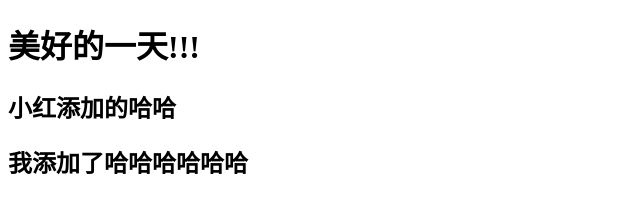
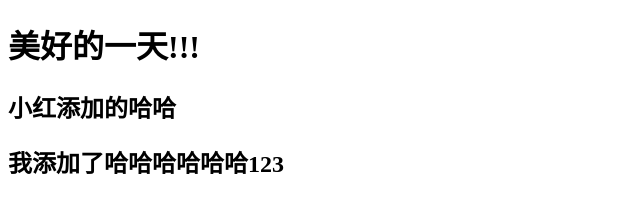
Before and after one commit to dreamZhe/test110, a plain HTML site: page index.html in a window 1280 px wide. Shown: the full height of the page, 0-640 px from the left. Drawn offline with Linux system fonts and the light colour scheme.

Commit message:
随便加了些

```diff
--- a/index.html
+++ b/index.html
@@ -11,6 +11,6 @@
 
 	<h2>小红添加的哈哈</h2>
 
-	<h2>我添加了哈哈哈哈哈哈</h2>
+	<h2>我添加了哈哈哈哈哈哈123</h2>
 </body>
 </html>
```
